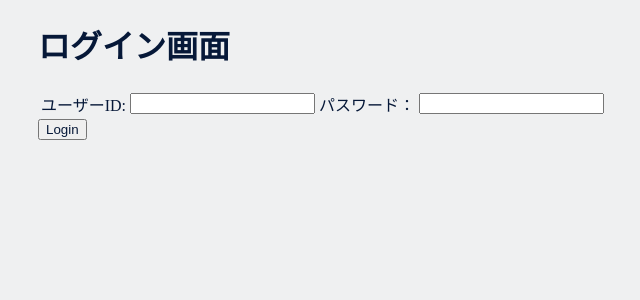
After one commit to crashRT/MovieCollection, a Django app: page /login in a window 1280 px wide. The commit adds this page. Shown: the top 300 px of the page, without its empty margins (62-702 px from the left). Run offline with Django 4.2, Linux system fonts and the light colour scheme; parts of the project's set-up code (start-up, migrations or seed data) failed here and were passed over.

Commit message:
ログイン機能追加
ログインしないと見れないようにした
誰が追加したのか分かるようにした

```diff
--- a/MovieCollection/settings.py
+++ b/MovieCollection/settings.py
@@ -120,3 +120,5 @@ STATICFILES_DIRS = [
 # https://docs.djangoproject.com/en/4.0/ref/settings/#default-auto-field
 
 DEFAULT_AUTO_FIELD = 'django.db.models.BigAutoField'
+
+LOGIN_URL = '/login'
--- a/collection/forms.py
+++ b/collection/forms.py
@@ -1,3 +1,4 @@
+from tkinter import Widget
 from tkinter.ttk import LabeledScale
 from .models import collection
 from django import forms
@@ -5,8 +6,9 @@ from django import forms
 class add_movie(forms.ModelForm):
     class Meta:
         model = collection
-        fields = ('title', 'link','creator', 'discription', 'tags')
-        lbels = {
+        fields = ('title', 'link','creator', 'discription', 'tags', 'add_by')
+        widgets = {'add_by':forms.HiddenInput()}
+        labels = {
             'title':'タイトル',
             'link':'埋め込みリンク',
             'creator':'映像作家',
--- a/collection/models.py
+++ b/collection/models.py
@@ -7,6 +7,7 @@ class collection(models.Model):
     creator = models.CharField(max_length=100, null=True, blank=True)
     discription = models.TextField(null=True, blank=True)
     tags = TaggableManager(blank=True)
+    add_by = models.CharField(max_length=100)
 
     def __str__(self):
         return self.title
--- a/collection/templates/collection/detail.html
+++ b/collection/templates/collection/detail.html
@@ -52,6 +52,8 @@
 
 <p>{{ movie.discription|linebreaksbr|urlize }}</p>
 
+<p>{{ movie.add_by }} が追加</p>
+
 <p>タグ：
 {% for tag in tags %}
 {{ tag }}|
--- a/collection/templates/collection/index.html
+++ b/collection/templates/collection/index.html
@@ -44,6 +44,11 @@
                 <p class="CreatorsLink">映像作家一覧</p>
             </div>
         </a>
+        {% if user.is_authenticated %}
+        <p>{{ user.get_username }}でログイン中</p>
+        {% else %}
+        <p>ログインしていません</p>
+        {% endif %}
     </div>
 
 </header>
--- /dev/null
+++ b/collection/templates/collection/login.html
@@ -0,0 +1,30 @@
+<!DOCTYPE html>
+{% load static %}
+<html lang="ja" dir="ltr">
+<head>
+<meta charset="utf-8">
+<title>ログインが必要です</title>
+<link rel="stylesheet" href='{% static "css/style.css" %}'/>
+
+</head>
+<body>
+<h1>ログイン画面</h1>
+
+<div class="reg">
+  <form method="post" action="{% url 'Login' %}">
+    {% csrf_token %}
+
+    <table class="reg_form">
+    <tr>
+    <td><label for="userid">ユーザーID:</label></td>
+    <td><input type="text" name="userid"></td>
+    <td><label for="password">パスワード：</label></td>
+    <td><input type="password" name="password"></td>
+    </tr>
+    </table>
+
+    <input type="submit" class="btn" value="Login">
+ </form>
+</div>
+</body>
+</html>
--- a/collection/urls.py
+++ b/collection/urls.py
@@ -12,4 +12,6 @@ urlpatterns = [
     path('list/tag=<str:tagname>', views.taglist, name='taglist'),
     path('creators', views.creators, name='creators'),
     path('list/creator=<str:creator>', views.creator_works, name='works'),
+    path('login', views.Login, name='Login'),
+    path("logout", views.Logout, name="Logout"),
 ]
--- a/collection/views.py
+++ b/collection/views.py
@@ -3,10 +3,57 @@ from multiprocessing import context
 from django.shortcuts import get_object_or_404, redirect, render
 from django.views.decorators.http import require_POST
 from taggit.models import Tag
+from django.contrib.auth.models import User
 
 from .models import collection
 from .forms import add_movie
 
+# ログイン用
+from django.contrib.auth import authenticate, login, logout
+from django.http import HttpResponseRedirect, HttpResponse
+from django.urls import reverse
+from django.contrib.auth.decorators import login_required
+
+#ログイン
+def Login(request):
+    # POST
+    if request.method == 'POST':
+        # フォーム入力のユーザーID・パスワード取得
+        ID = request.POST.get('userid')
+        Pass = request.POST.get('password')
+
+        # Djangoの認証機能
+        user = authenticate(username=ID, password=Pass)
+
+        # ユーザー認証
+        if user:
+            #ユーザーアクティベート判定
+            if user.is_active:
+                # ログイン
+                login(request,user)
+                # ホームページ遷移
+                return HttpResponseRedirect(reverse('index'))
+            else:
+                # アカウント利用不可
+                return HttpResponse("アカウントが有効ではありません")
+        # ユーザー認証失敗
+        else:
+            return HttpResponse("ログインIDまたはパスワードが間違っています")
+    # GET
+    else:
+        return render(request, 'collection/login.html')
+
+
+#ログアウト
+@login_required
+def Logout(request):
+    logout(request)
+    # ログイン画面遷移
+    return HttpResponseRedirect(reverse('Login'))
+
+
+
+@login_required
 def index(requested):
     collections = collection.objects.order_by('id')
     taglist = Tag.objects.all()
@@ -64,7 +111,8 @@ def add(request):
             form.save()
             return redirect('index')
     else:
-        form = add_movie()
+        default_data = {'add_by':User.objects.get(pk=request.user.pk)}
+        form = add_movie(default_data)
         taglist = Tag.objects.all()
         context = {
             'form':form,
```
Also changed, not shown: collection/migrations/0006_collection_add_by.py (added). Lines whose indentation alone changed are shown as unchanged.
